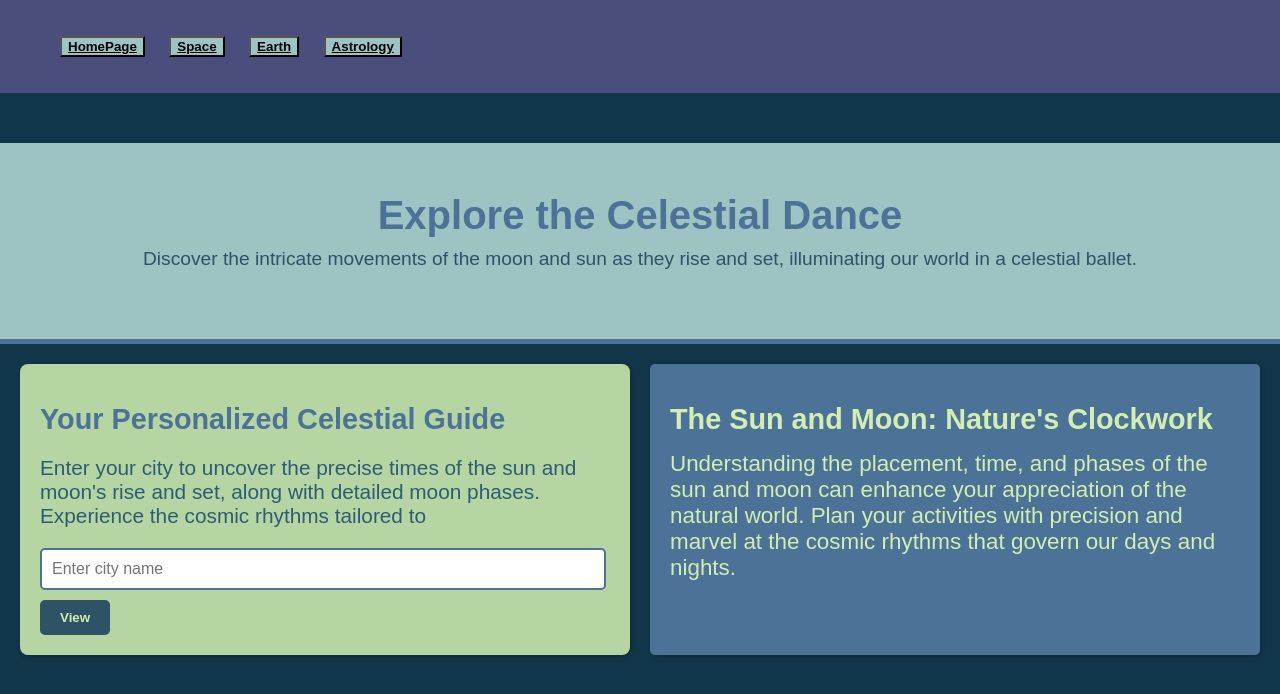
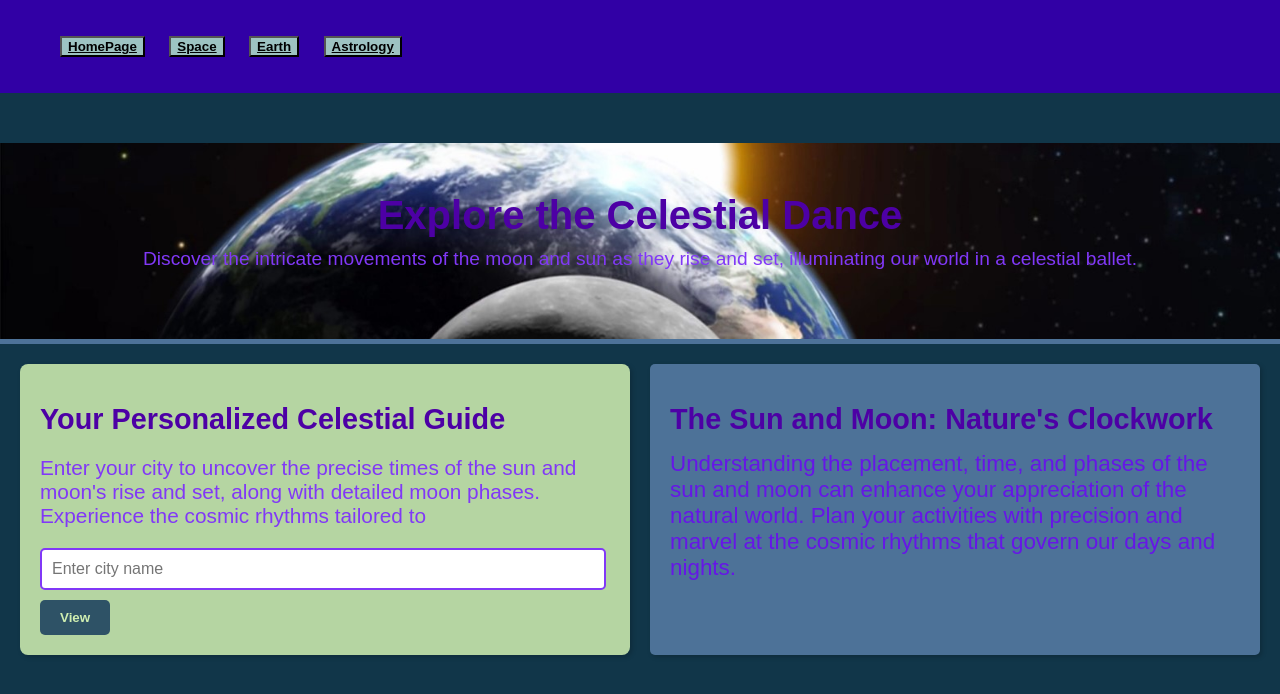
Before and after one commit to Kayshoop/CS1300-02-Final-Project, a plain HTML site: page HTML/page4.html in a window 1280 px wide. Drawn offline with Linux system fonts and the light colour scheme.

Commit message:
adding background image to page 4

```diff
--- a/CSS/page4.css
+++ b/CSS/page4.css
@@ -8,7 +8,7 @@ body {
 
 
 nav {
-    background-color: #aa78d95d;
+    background-color: #3100a5;
     padding: 10px;
     display: flex;
     justify-content: space-between;
@@ -37,7 +37,9 @@ a:hover {
 }
 
 .hero {
-    background-color: #9DC3C2;
+    background-image: url('../CSS/headerImages/astroPage.jpg');
+    background-size: cover;
+    background-position: center;
     text-align: center;
     padding: 50px 20px;
     margin-top: 50px;
@@ -45,13 +47,13 @@ a:hover {
 }
 
 .heroTitle {
-    color: #4D7298;
+    color: #4d00a5;
     font-size: 2.5rem;
     margin: 0;
 }
 
 .heroDescription {
-    color: #2e5266;
+    color: #8138f7;
     font-size: 1.2rem;
     margin-top: 10px;
 }
@@ -80,11 +82,12 @@ a:hover {
 
 .columnDataDisplay h1 {
     font-size: 1.8rem;
-    color: #4D7298;
+    color: #4d00a5;
     margin-bottom: 20px;
 }
 
 .columnDataDisplay p {
+    color: #8138f7;
     font-size: 1.3rem;
     margin: 10px 0;
 }
@@ -92,7 +95,7 @@ a:hover {
 input#cityInput {
     padding: 10px;
     font-size: 1rem;
-    border: 2px solid #4D7298;
+    border: 2px solid #8138f7;
     border-radius: 5px;
     margin: 10px 0;
     width: 95%;
@@ -122,11 +125,12 @@ button#fetchMoonPhaseBtn:hover {
 
 .rightColumn h1 {
     font-size: 1.8rem;
-    color: #D0EFB1;
+    color: #4d00a5;
     margin-bottom: 15px;
 }
 
 .rightColumn p {
+    color: #6616e7;
     font-size: 1.4rem;
     margin: 10px 0;
 }
```
